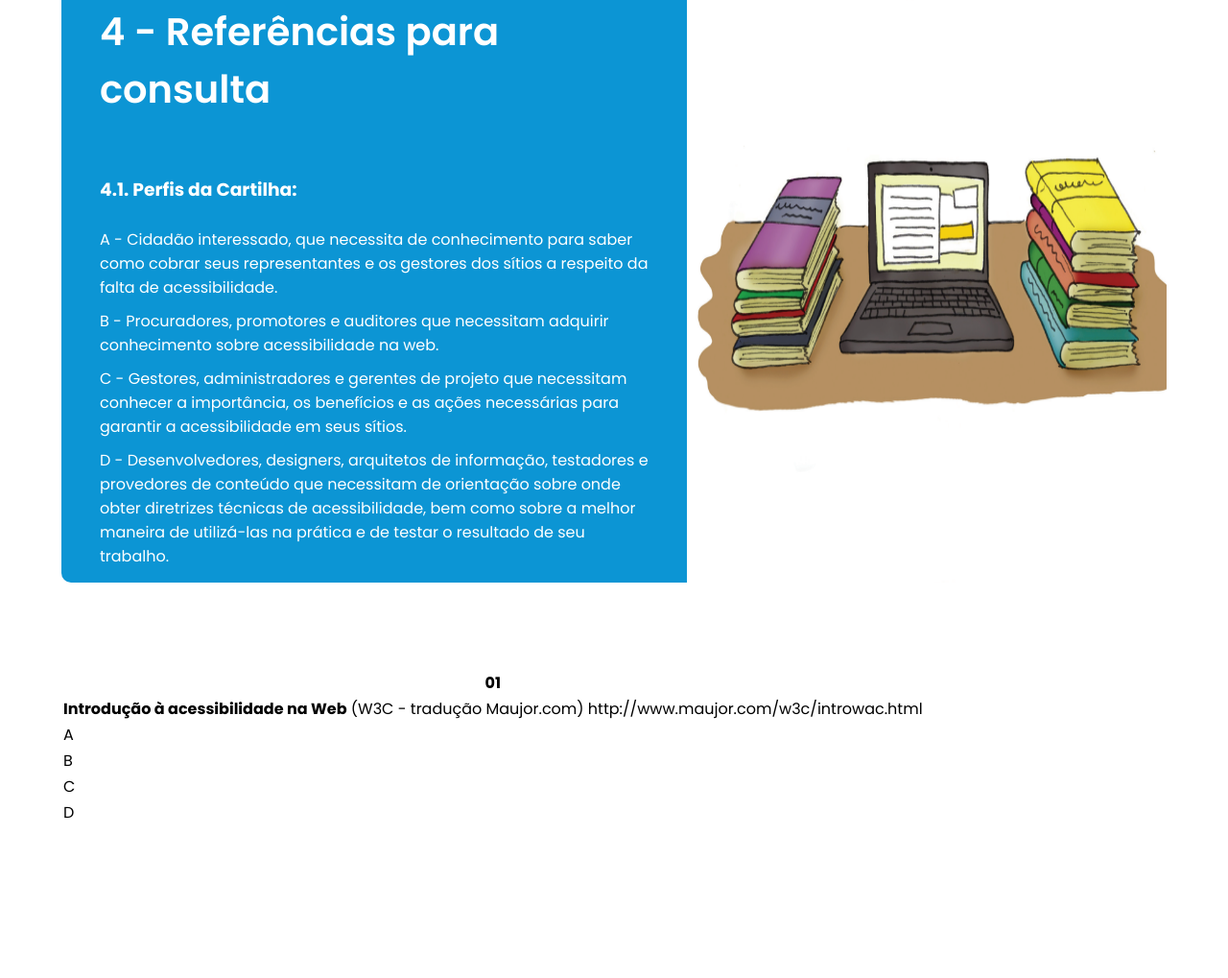
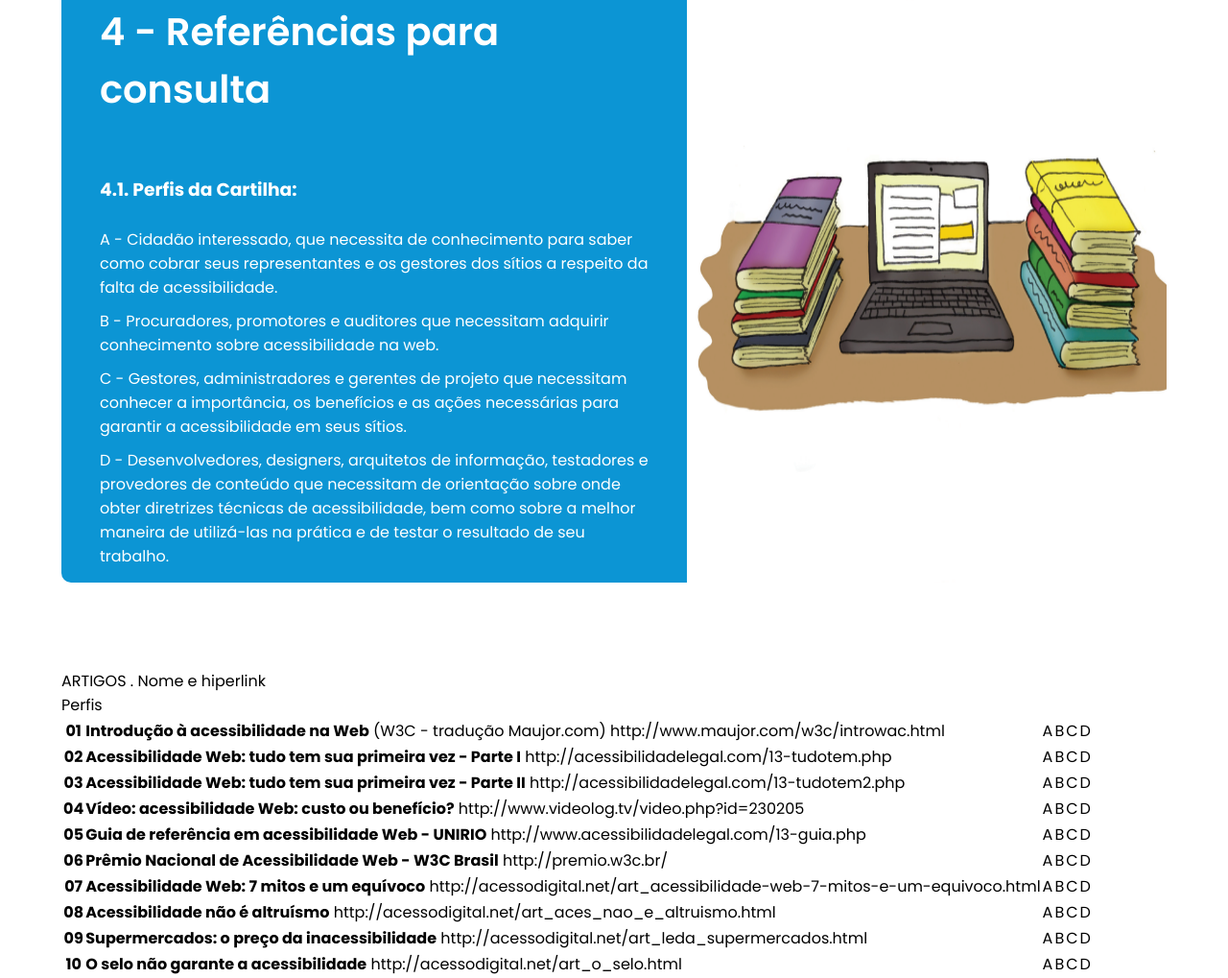
Before and after one commit to Emerson-FullStackSenacPenha/acessibilidade_na_web, a plain HTML site: page index.html in a window 1280 px wide. Shown: the part 1956-2975 px from the top of the page at 96% size. Before the commit the page ends 2817 px from the top, so only its background shows below. Drawn offline with Linux system fonts and the light colour scheme.

Commit message:
estilização de tabela

```diff
--- a/assets/index.css
+++ b/assets/index.css
@@ -58,6 +58,9 @@ body{
     list-style-type: none;
 }
 
+
+
+
 @media screen and (max-width: 1250px) {
 
 }
--- a/index.html
+++ b/index.html
@@ -105,35 +105,105 @@
 
         </section>
 
-        <section id="tabela">
+        <section id="sessao_tabelas">
 
-            <article>
+            <article id="tabelas">
 
-                <table id="border1">
+                <table class="tabela1">
+
+                    <p>ARTIGOS . Nome e hiperlink</p>
+                    <p>Perfis</p>
 
                     <tr>
                         <th>01</th>
+                        <td><b>Introdução à acessibilidade na Web</b> (W3C - tradução Maujor.com)
+                            http://www.maujor.com/w3c/introwac.html</td>
+                        <td>A</td>
+                        <td>B</td>
+                        <td>C</td>
+                        <td>D</td>
                     </tr>
 
                     <tr>
-                        <td><b>Introdução à acessibilidade na Web</b> (W3C - tradução Maujor.com) http://www.maujor.com/w3c/introwac.html</td>
+                        <th>02</th>
+                        <td><b>Acessibilidade Web: tudo tem sua primeira vez - Parte I</b>
+                            http://acessibilidadelegal.com/13-tudotem.php</td>
+                        <td>A</td>
+                        <td>B</td>
+                        <td>C</td>
+                        <td>D</td>
+                    </tr>
+                    <tr>
+                        <th>03</th>
+                        <td><b>Acessibilidade Web: tudo tem sua primeira vez - Parte II</b>
+                            http://acessibilidadelegal.com/13-tudotem2.php</td>
+                        <td>A</td>
+                        <td>B</td>
+                        <td>C</td>
+                        <td>D</td>
+                    </tr>
+                    <tr>
+                        <th>04</th>
+                        <td><b>Vídeo: acessibilidade Web: custo ou benefício?</b>
+                            http://www.videolog.tv/video.php?id=230205</td>
+                        <td>A</td>
+                        <td>B</td>
+                        <td>C</td>
+                        <td>D</td>
+                    </tr>
+                    <tr>
+                        <th>05</th>
+                        <td><b>Guia de referência em acessibilidade Web - UNIRIO</b>
+                            http://www.acessibilidadelegal.com/13-guia.php</td>
+                        <td>A</td>
+                        <td>B</td>
+                        <td>C</td>
+                        <td>D</td>
+                    </tr>
+                    <tr>
+                        <th>06</th>
+                        <td><b>Prêmio Nacional de Acessibilidade Web - W3C Brasil</b> http://premio.w3c.br/</td>
+                        <td>A</td>
+                        <td>B</td>
+                        <td>C</td>
+                        <td>D</td>
+                    </tr>
+                    <tr>
+                        <th>07</th>
+                        <td><b>Acessibilidade Web: 7 mitos e um equívoco</b>
+                            http://acessodigital.net/art_acessibilidade-web-7-mitos-e-um-equivoco.html</td>
+                        <td>A</td>
+                        <td>B</td>
+                        <td>C</td>
+                        <td>D</td>
+                    </tr>
+                    <tr>
+                        <th>08</th>
+                        <td><b>Acessibilidade não é altruísmo</b> http://acessodigital.net/art_aces_nao_e_altruismo.html
+                        </td>
+                        <td>A</td>
+                        <td>B</td>
+                        <td>C</td>
+                        <td>D</td>
+                    </tr>
+                    <tr>
+                        <th>09</th>
+                        <td><b>Supermercados: o preço da inacessibilidade</b>
+                            http://acessodigital.net/art_leda_supermercados.html</td>
+                        <td>A</td>
+                        <td>B</td>
+                        <td>C</td>
+                        <td>D</td>
+                    </tr>
+                    <tr>
+                        <th>10</th>
+                        <td><b>O selo não garante a acessibilidade</b> http://acessodigital.net/art_o_selo.html</td>
+                        <td>A</td>
+                        <td>B</td>
+                        <td>C</td>
+                        <td>D</td>
                     </tr>
 
-                    <tr>
-                        <td>A</td>
-                    </tr>
-
-                    <tr>
-                        <td>B</td>
-                    </tr>
-
-                    <tr>
-                        <td>C</td>
-                    </tr>
-
-                    <tr>
-                        <td>D</td>
-                    </tr>
 
                 </table>
 
@@ -141,7 +211,6 @@
 
         </section>
 
-
     </main>
 
 </body>
```
Lines whose indentation alone changed are shown as unchanged.
